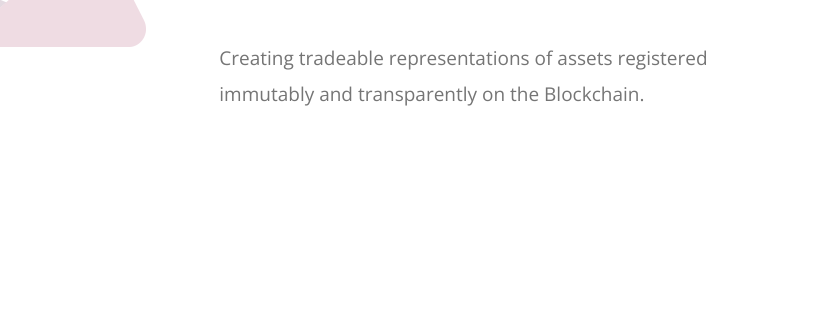
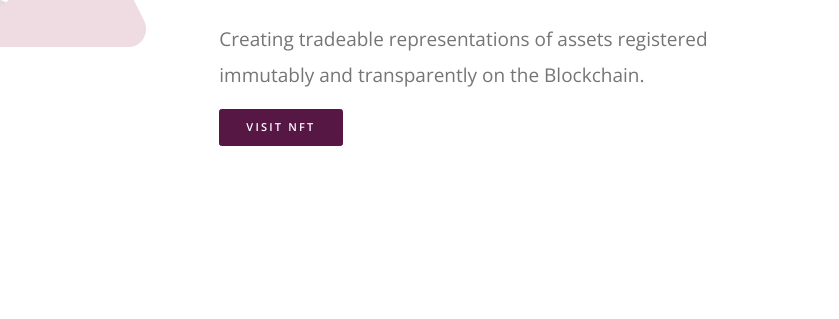
Before and after one commit to AmmbrFi/ammbr.finance, a plain HTML site: page index.html in a window 1280 px wide. Shown: the part 1213-1532 px from the top of the page, 441-1280 px from the left. Drawn offline with nearby package versions, Linux system fonts and the light colour scheme; a script that the page names is missing; files whose address does not match are found by name; a web font is replaced by a local one.

Commit message:
Add link to nft

```diff
--- a/index.html
+++ b/index.html
@@ -140,6 +140,7 @@
                   <div class="aos-init" data-aos="slideUp" data-aos-delay="100">
                     <p class="lead-md-2 fw-500">Creating tradeable representations of assets registered immutably and transparently on the Blockchain.</p>
                   </div>
+                  <a href="http://nft.ammbr.finance" class="btn btn-primary" target="_blank">Visit NFT</a>
                 </div>
               </div>
             </div>
@@ -466,7 +467,8 @@
                       </div>
                       <div>
                         <h5 class="lh-1 mb-1">Address</h5>
-                        <span class="text-success fw-600 small">Ammbr Limited</br>
+                        <span class="text-success fw-600 small">
+                          Ammbr Limited</br>
                           Wework X Hub71</br>
                           Al Khatem Tower</br>
                           ADGM Square</br>
```
